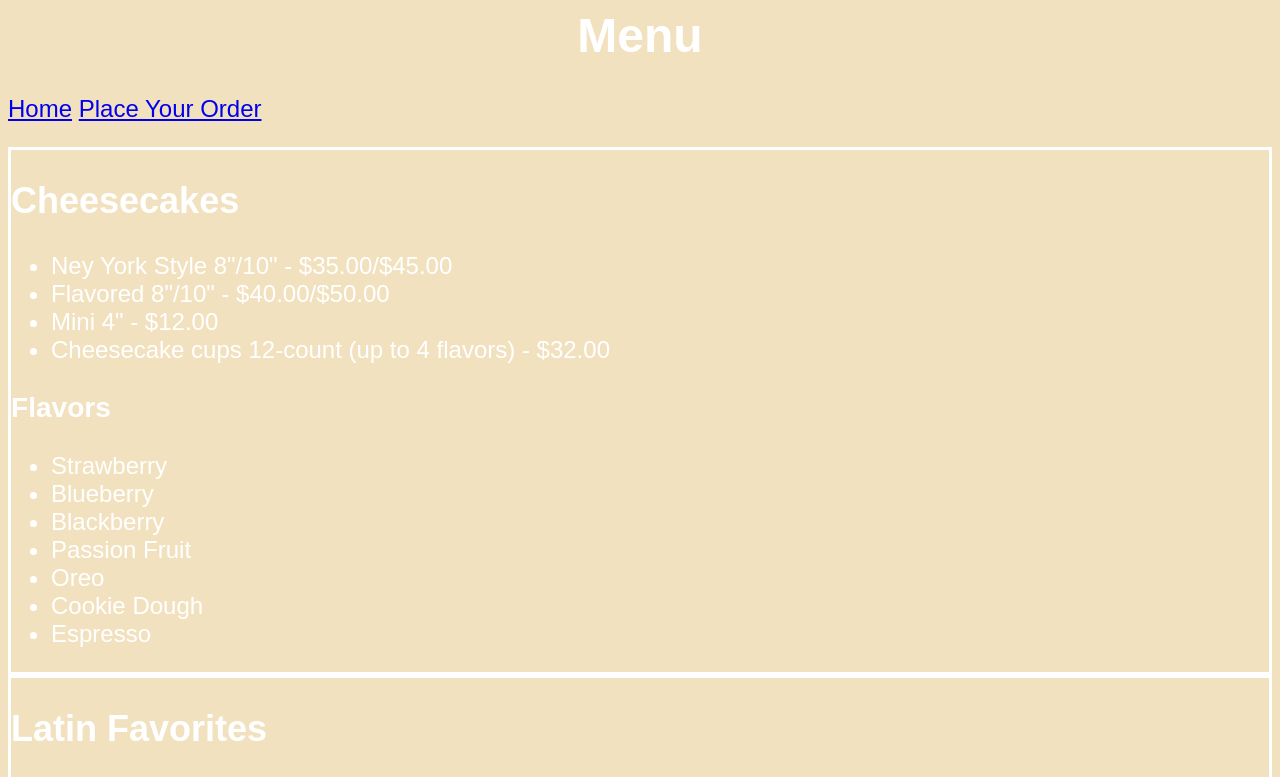
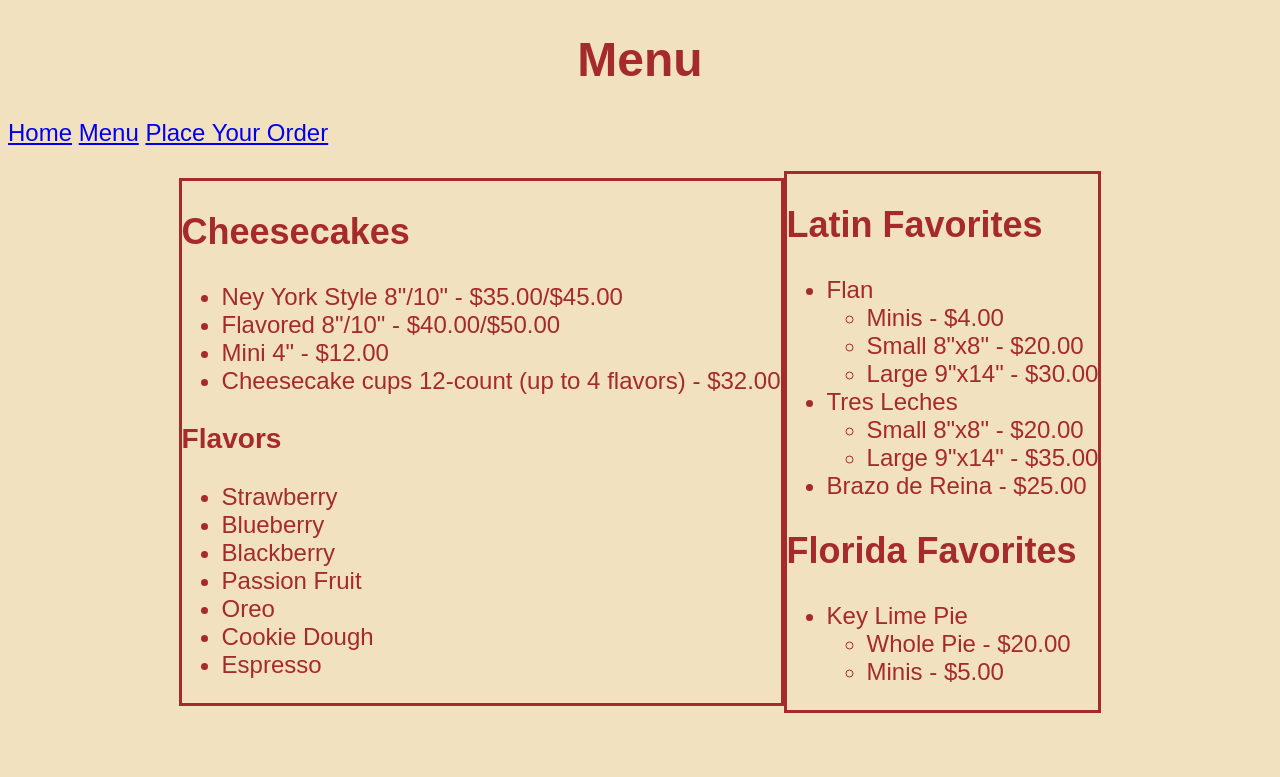
Before and after one commit to Julian-Ramirez1158/Jen-s-Sweet-Cravings, a plain HTML site: page Menu.html in a window 1280 px wide. Shown: the top 777 px of the page. Drawn offline with Linux system fonts and the light colour scheme.

Commit message:
Fixed complex list structure and font color

```diff
--- a/CSS/style.css
+++ b/CSS/style.css
@@ -1,7 +1,7 @@
 html {
     background-color: #f2e1bf;
     font-family: Avenir, sans-serif;
-    color: white;
+    color: brown;
     font-size: 1.5em;
 }
 
@@ -19,3 +19,10 @@ h1 {
 article {
     border-style: solid;
 }
+
+
+.main-container {
+    display: flex;
+    justify-content: center;
+    align-items: center;
+}
--- a/Menu.html
+++ b/Menu.html
@@ -1,23 +1,25 @@
+<!DOCTYPE html>
 <html lang="en">
 <head>
     <meta charset="UTF-8">
     <meta name="viewport" content="width=device-width, initial-scale=1.0">
-    <link rel="stylesheet" href="/CSS/style.css">
+    <link rel="stylesheet" href="./CSS/style.css">
     <title>Menu</title>
 </head>
 <body>
     <h1>
         Menu
     </h1>
-    <section>
+    <section class="container_section">
         <nav>
             <p>
-                <a href="/index.html">Home</a>
-                <a href="/Order.html">Place Your Order</a>
+                <a href="./index.html">Home</a>
+                <a href="./Menu.html">Menu</a>
+                <a href="./Order.html">Place Your Order</a>
             </p>
         </nav>
     </section>
-    <main>
+    <main class="main-container">
         <section>
             <article>
                 <h2>Cheesecakes</h2>
```
Also changed, not shown: Order.html (+6 -4 lines), index.html (+6 -4 lines).
